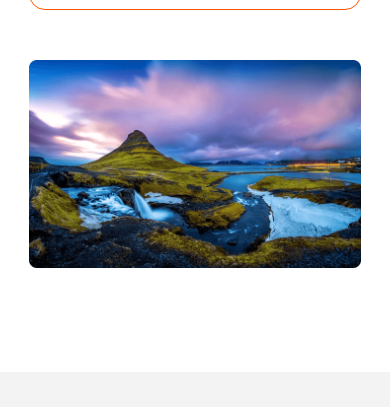
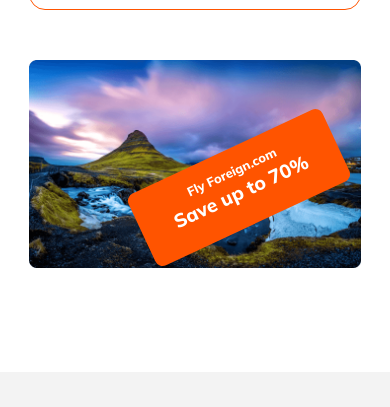
Before and after one commit to NahidaFatme/Fly-Foreign, a plain HTML site: page index.html in a window 390 px wide. Shown: the part 2840-3247 px from the top of the page. Drawn offline with Linux system fonts and the light colour scheme.

Commit message:
newsletter section updates

```diff
--- a/index.html
+++ b/index.html
@@ -102,6 +102,10 @@
             </div>
             <div class="newsletter-image">
                 <img src="Images/Rectangle 8 (1).png" alt="">
+                <div class="save-up">
+                    <h5 class="saveup-subtitle">Fly Foreign.com</h5>
+                    <h2 class="newsletter-title">Save up to 70%</h2>
+                </div>
             </div>
         </section>
     </main>
--- a/style.css
+++ b/style.css
@@ -213,9 +213,38 @@
 }
 .newsletter-image{
     text-align: right;
+    position: relative;
 }
 #newsletter-button{
     margin-top: 8px;
+}
+.save-up{
+    background-color: var(--primary-color);
+    width: 324px;
+    height: 120px;
+    border-radius: 16px;
+    text-align: center;
+    color: white;
+    /* padding: 10px 0px 10px 0px; */
+    position: absolute;
+    transform: rotate(-25deg);
+    right: 15px;
+    bottom: 65px;
+    z-index: 1;
+}
+.save-up h5,
+.save-up h2 {
+    margin: 0;
+}
+
+.save-up h5 {
+    margin-top: 30px;
+    font-size: 1rem;
+}
+
+.save-up h2 {
+    margin-top: 10px;
+    font-size: 1.8rem;
 }
 footer{
     background-color: rgba(19, 19, 24, 0.05);
@@ -366,4 +395,19 @@
     .newsletter-subtitle{
         font-size: 0.8rem;
     }
+    .save-up{
+        width: 214px;
+        height: 79px;
+        border-radius: 8px;
+        bottom: 45px;
+    }
+    .save-up h5 {
+        margin-top: 14px;
+        font-size: 0.8rem;
+    }
+
+    .save-up h2 {
+        margin-top: 2px;
+        font-size: 1.2rem;
+    }
 }
```
